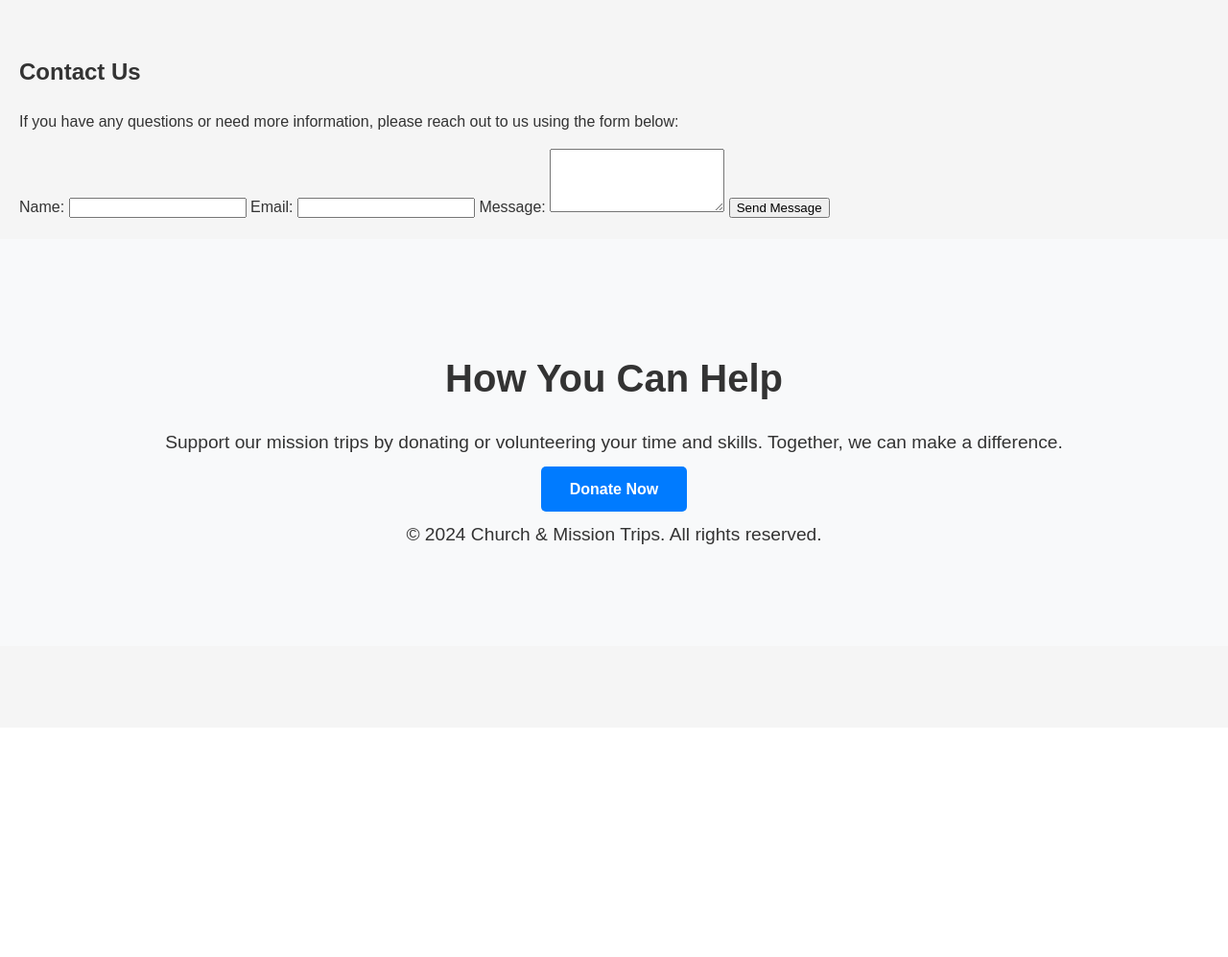
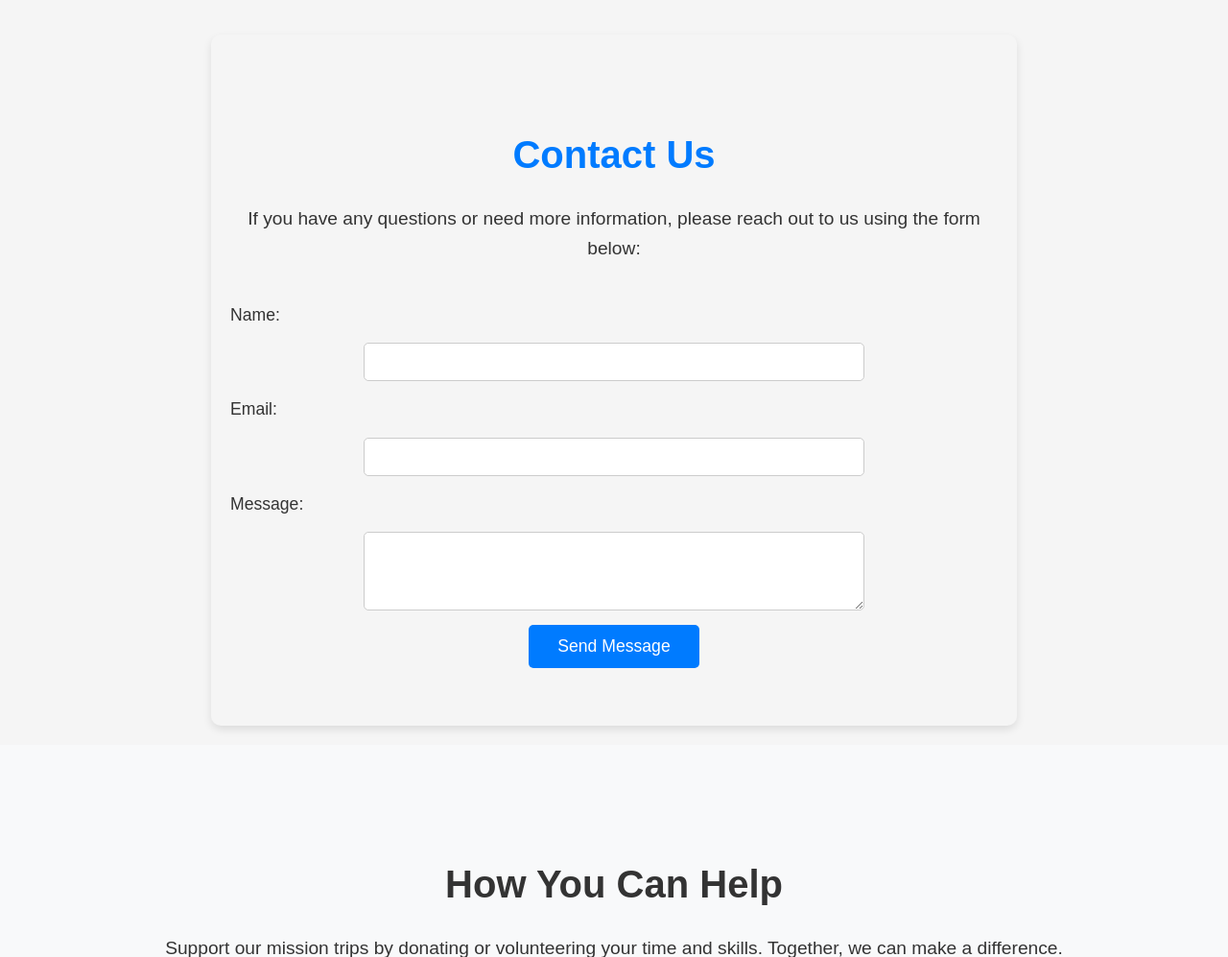
Before and after one commit to Loschilitos/loschilitos.github.io, a PHP site: page /contact.html in a window 1280 px wide. Shown: the part 42-1039 px from the top of the page at 96% size. Before the commit the page ends 609 px from the top, so only its background shows below. Run offline with PHP 8.4, Linux system fonts and the light colour scheme.

Commit message:
Update styles.css

```diff
--- a/styles.css
+++ b/styles.css
@@ -222,3 +222,84 @@ footer .btn-primary:hover {
 main {
     padding: 20px;
 }
+
+
+/* Contact Us Section */
+#contact {
+    background-color: #f5f5f5;
+    padding: 60px 20px;
+    text-align: center;
+    border-radius: 10px;
+    box-shadow: 0 4px 8px rgba(0, 0, 0, 0.1);
+    max-width: 800px;
+    margin: 0 auto;
+}
+
+#contact h1 {
+    font-size: 2.5em;
+    margin-bottom: 20px;
+    color: #007bff;
+}
+
+#contact p {
+    font-size: 1.2em;
+    margin-bottom: 40px;
+    color: #333;
+}
+
+#contact form {
+    display: flex;
+    flex-direction: column;
+    align-items: center;
+    gap: 15px; /* Space between form elements */
+}
+
+#contact label {
+    font-size: 1.1em;
+    color: #333;
+    align-self: flex-start;
+}
+
+#contact input,
+#contact textarea {
+    width: 100%;
+    max-width: 500px;
+    padding: 10px;
+    border: 1px solid #ccc;
+    border-radius: 5px;
+    font-size: 1em;
+}
+
+#contact input:focus,
+#contact textarea:focus {
+    border-color: #007bff;
+    outline: none;
+    box-shadow: 0 0 5px rgba(0, 123, 255, 0.5);
+}
+
+#contact button {
+    background-color: #007bff;
+    color: #fff;
+    padding: 12px 30px;
+    border: none;
+    border-radius: 5px;
+    font-size: 1.1em;
+    cursor: pointer;
+    transition: background-color 0.3s ease;
+}
+
+#contact button:hover {
+    background-color: #0056b3;
+}
+
+/* Responsive Styling */
+@media (max-width: 768px) {
+    #contact {
+        padding: 40px 10px;
+    }
+
+    #contact input,
+    #contact textarea {
+        max-width: 100%;
+    }
+}
```
